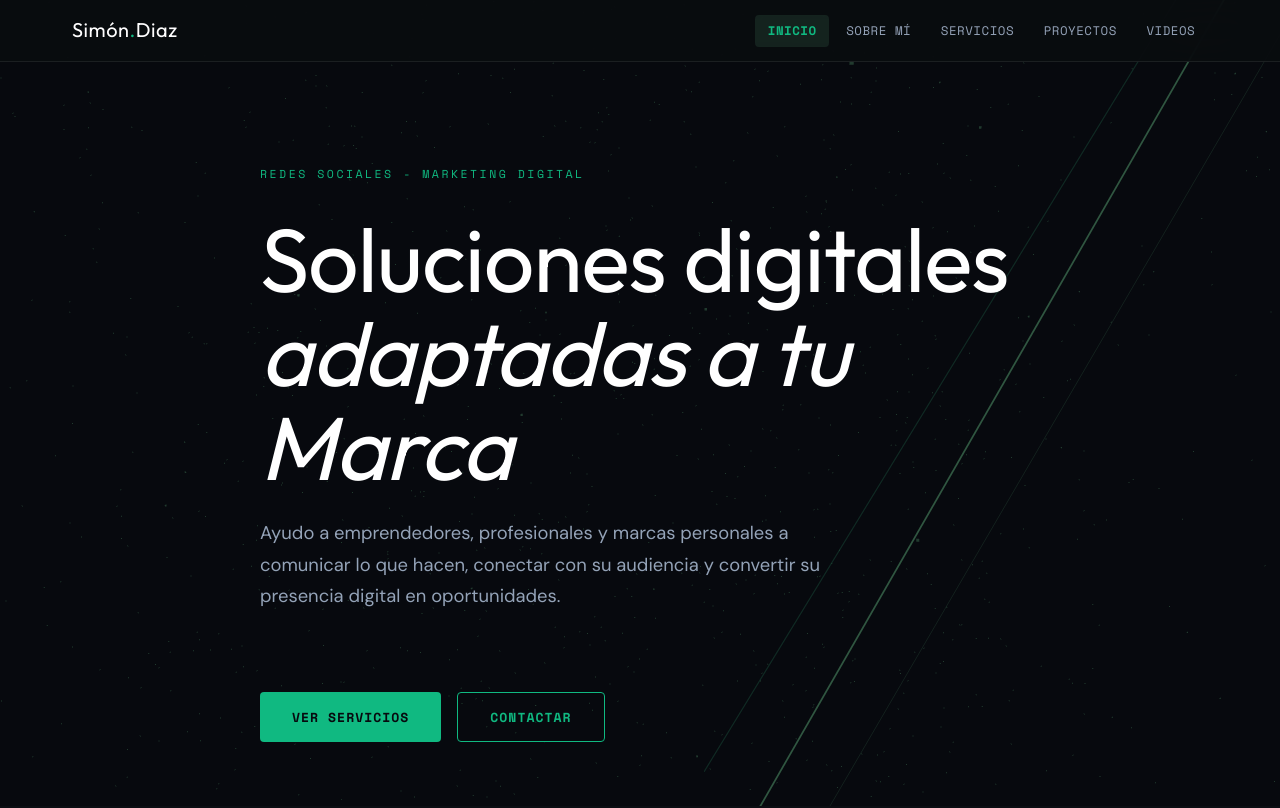
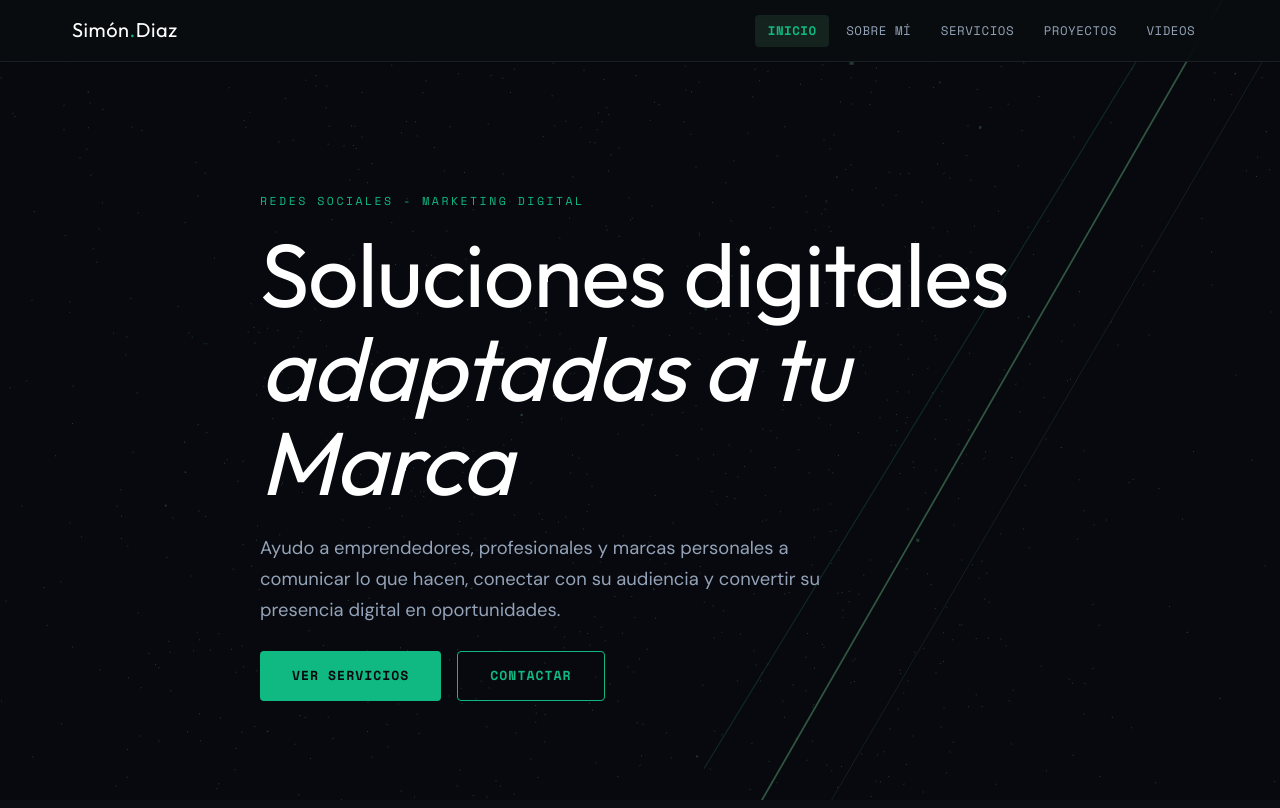
Before and after one commit to simondiaz-marketing/simon-diaz-portafolio-de-servicios, a website with bundled scripts: page index.html in a window 1280 px wide. Shown: the top 808 px of the page. Built offline with nearby package versions, Linux system fonts and the light colour scheme.

Commit message:
Actualizar css eliminando espacios vacíos en la portada

```diff
--- a/assets/css/styles.css
+++ b/assets/css/styles.css
@@ -395,7 +395,7 @@
     display: inline-flex;
     align-items: center;
     gap: 0.5rem;
-    margin-top: 2.5rem;
+    margin-top: 0;
     padding: 0.85rem 2rem;
     font-family: var(--font-mono);
     font-size: 0.82rem;
@@ -421,7 +421,7 @@
     display: inline-flex;
     align-items: center;
     gap: 0.5rem;
-    margin-top: 2.5rem;
+    margin-top: 0;
     padding: 0.85rem 2rem;
     font-family: var(--font-mono);
     font-size: 0.82rem;
@@ -573,7 +573,7 @@
 .hero-inner {
     position: relative;
     z-index: 2;
-    padding: 5rem 0 4rem;
+    padding: 2.5rem 0 2rem;
     max-width: 760px;
 }
 
@@ -583,7 +583,7 @@
     letter-spacing: 2.5px;
     text-transform: uppercase;
     color: var(--color-lime);
-    margin-bottom: 1.8rem;
+    margin-bottom: 1rem;
     display: inline-block;
     opacity: 0.85;
 }
@@ -592,7 +592,7 @@
     display: flex;
     gap: 1rem;
     flex-wrap: wrap;
-    margin-top: 2.5rem;
+    margin-top: 1.5rem;
 }
 
 /* Responsive Design */
```
